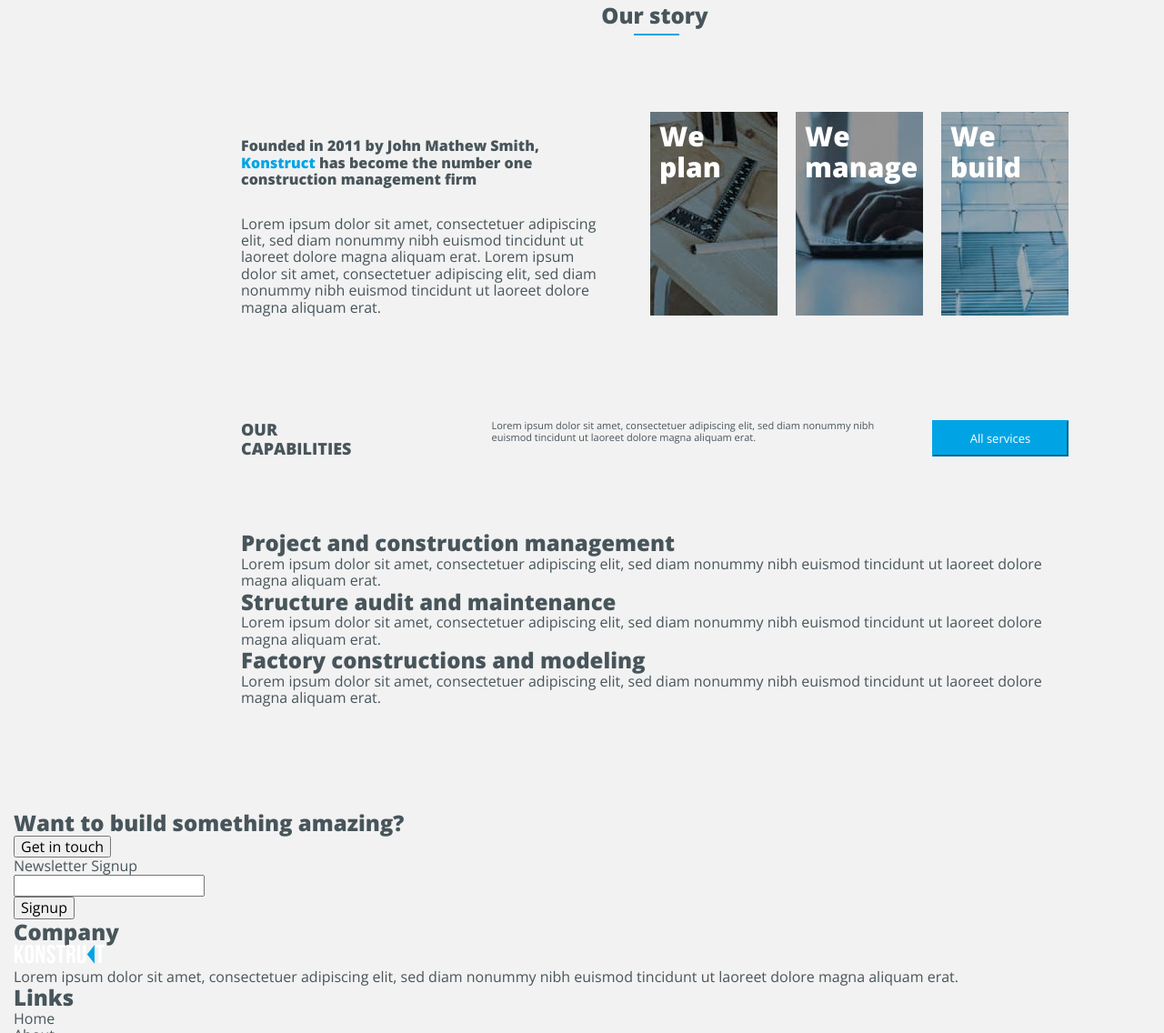
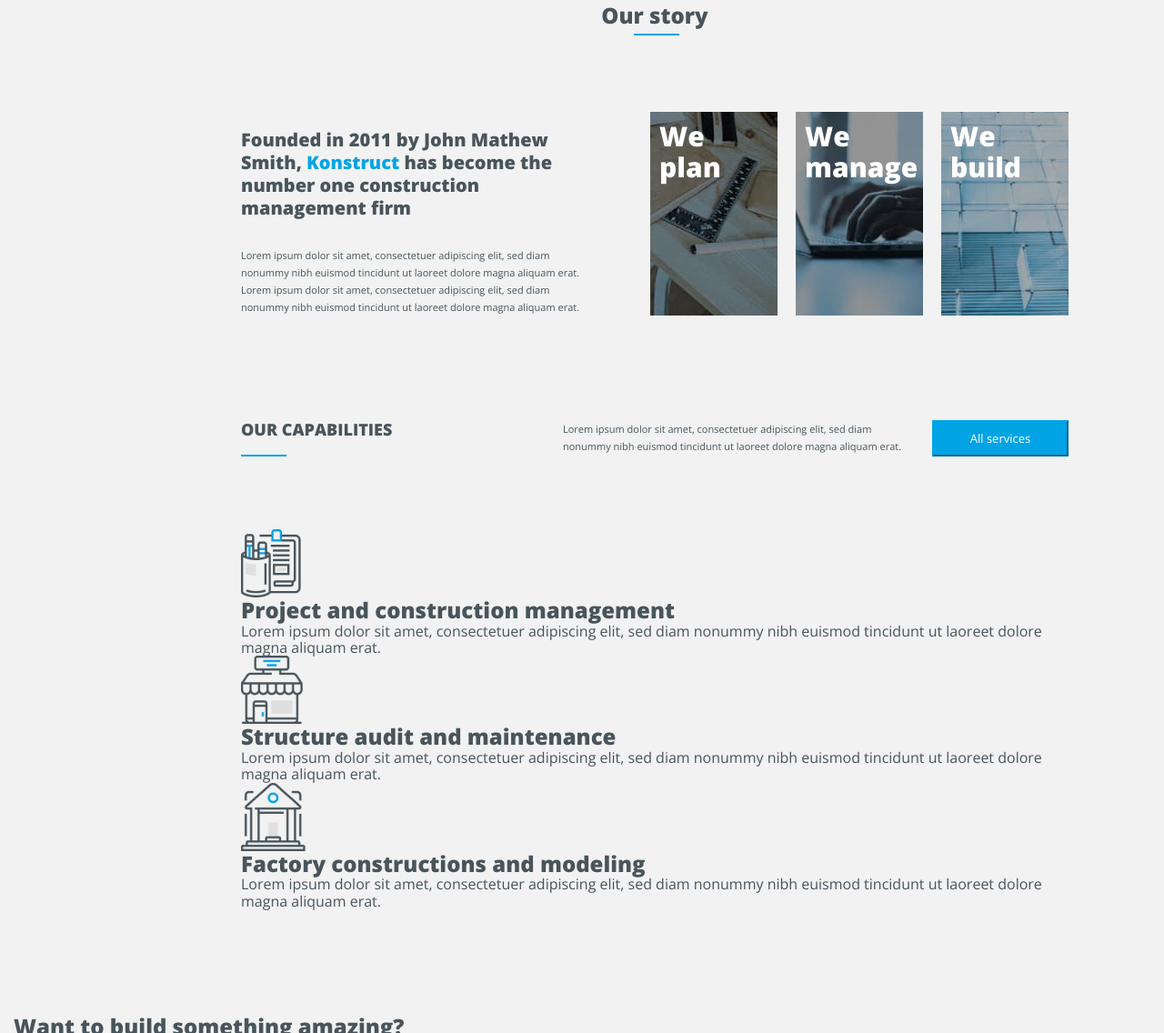
Before and after one commit to NataliiaKolomiichenko/konstruct, a plain HTML site: page index.html in a window 1280 px wide. Shown: the part 895-2031 px from the top of the page at 91% size. Drawn offline with nearby package versions, Linux system fonts and the light colour scheme.

Commit message:
css for capabilities 1st part + fix some css

```diff
--- a/css/styles.css
+++ b/css/styles.css
@@ -110,6 +110,7 @@ a {
 
 .story-block {
     width: 405px;
+    margin-right: 75px;
 }
 
 .story-title {
@@ -120,7 +121,7 @@ a {
     position: relative;
 }
 
-.story-title::after {
+.story-title::after, .capabilities-title::after {
     content: "";
     display: inline-block;
     height: 2px;
@@ -128,13 +129,24 @@ a {
     background-color: var(--accent-text-color);
 
     position: absolute;
+}
+
+.story-title::after {
     top: 120%;
     right: 47%;
 }
 
-.story-description {
+.story-history {
+    font-size: 20px;
+    line-height: 1.25;
     font-weight: 700;
     margin-bottom: 30px;
+}
+
+.story-description {
+    display: inline-block;
+    font-size: 11px;
+    line-height: 1.73;
 }
 
 .company-name {
@@ -182,10 +194,18 @@ a {
     margin-right: 154px;
     font-size: 18px;
     text-transform: uppercase;
+    min-width: 200px;
+    position: relative;
+}
+
+.capabilities-title::after {
+    left: 0;
+    bottom: 0;
 }
 
 .capabilities-descriptions {
     font-size: 11px;
+    line-height: 1.73;
     margin-right: 30px;
 }
 
--- a/index.html
+++ b/index.html
@@ -48,11 +48,11 @@
             <h2 class="story-title">Our story</h2>
             <div class="story-wrapper">
               <div class="story-block">
-                <p class="story-description">
+                <p class="story-history">
                   Founded in 2011 by John Mathew Smith, <span class="company-name">Konstruct</span> has
                   become the number one construction management firm
                 </p>
-                <p>
+                <p class="story-description">
                   Lorem ipsum dolor sit amet, consectetuer adipiscing elit, sed diam
                   nonummy nibh euismod tincidunt ut laoreet dolore magna aliquam erat.
                   Lorem ipsum dolor sit amet, consectetuer adipiscing elit, sed diam
@@ -78,26 +78,29 @@
             <button type="button" class="button">All services</button>
           </div>
 
-          <ul>
-            <li>
-              <h2>Project and construction management</h2>
-              <p>
+          <ul class="capabilities-list">
+            <li class="capabilities-item">
+              <img src="./images/bookAndPencil.png" alt="Book and two pencils" class="capabilities-img">
+              <h2 class="capabilities-item-title">Project and construction management</h2>
+              <p class="capabilities-item-description">
                 Lorem ipsum dolor sit amet, consectetuer adipiscing elit, sed
                 diam nonummy nibh euismod tincidunt ut laoreet dolore magna
                 aliquam erat.
               </p>
             </li>
-            <li>
-              <h2>Structure audit and maintenance</h2>
-              <p>
+            <li class="capabilities-item">
+              <img src="./images/miniShop.png" alt="Small shop" class="capabilities-img">
+              <h2 class="capabilities-item-title">Structure audit and maintenance</h2>
+              <p class="capabilities-item-description">
                 Lorem ipsum dolor sit amet, consectetuer adipiscing elit, sed
                 diam nonummy nibh euismod tincidunt ut laoreet dolore magna
                 aliquam erat.
               </p>
             </li>
-            <li>
-              <h2>Factory constructions and modeling</h2>
-              <p>
+            <li class="capabilities-item">
+              <img src="./images/miniBuild.png" alt="Small build" class="capabilities-img">
+              <h2 class="capabilities-item-title">Factory constructions and modeling</h2>
+              <p class="capabilities-item-description">
                 Lorem ipsum dolor sit amet, consectetuer adipiscing elit, sed
                 diam nonummy nibh euismod tincidunt ut laoreet dolore magna
                 aliquam erat.
```
